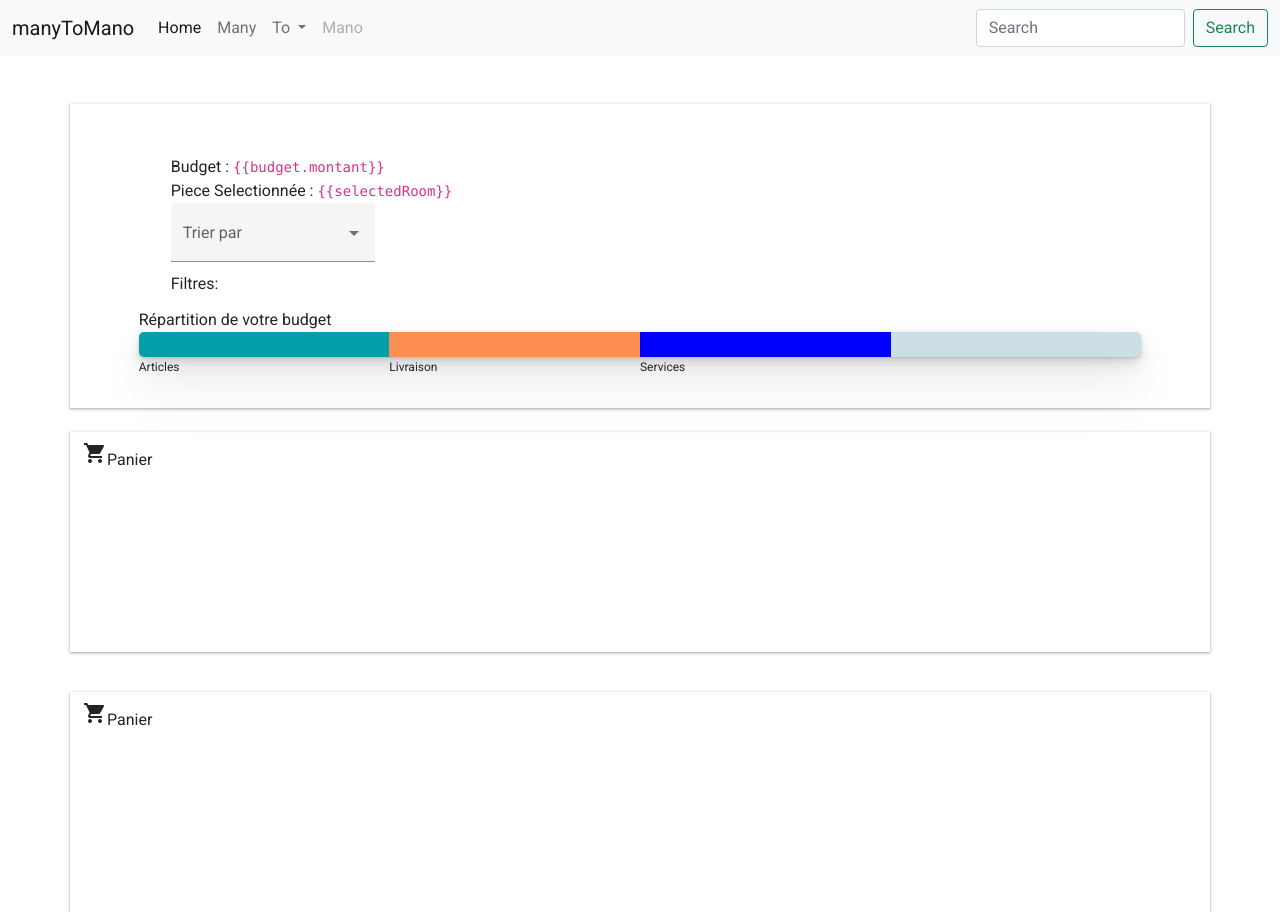
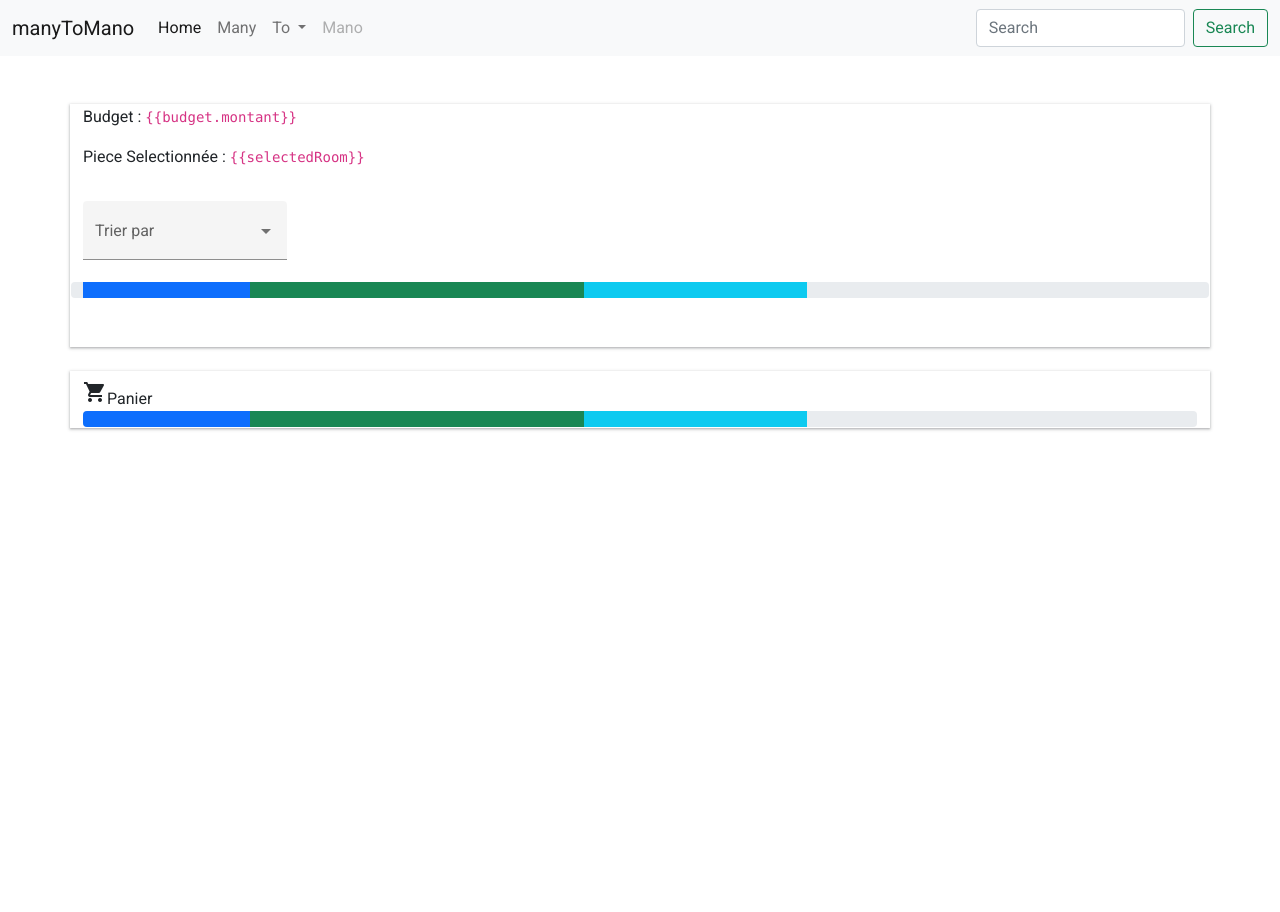
Before and after one commit to BeerusHakaishin/ManyToMano-FRONT, an Angular app: page / in a window 1280 px wide. After the commit the page ends 800 px from the top, so only its background shows below. Built offline with nearby package versions, Linux system fonts and the light colour scheme.

Commit message:
progressbar

```diff
--- a/src/app/dashboard/dashboard.component.html
+++ b/src/app/dashboard/dashboard.component.html
@@ -1,26 +1,10 @@
-<div class="container">
-<div class="barContainer" ng-controller="AppCtrl">
-    <div class="pb-4">
-        <ul>
-            <li>Budget : <code ng-non-bindable>{{"{{budget.montant}}"}}</code></li>
-            <li>Piece Selectionnée : <code ng-non-bindable>{{"{{selectedRoom}}"}}</code></li>
-            <li class="text-right">
-                <!-- <mat-form-field class="example-chip-list" appearance="fill">
-                    <mat-label>Trier Par :</mat-label>
-                    <mat-chip-list #chipList aria-label="Fruit selection">
-                      <mat-chip *ngFor="let fruit of fruits" (removed)="remove(fruit)">
-                        {{fruit.name}}
-                        <button matChipRemove>
-                          <mat-icon>cancel</mat-icon>
-                        </button>
-                      </mat-chip>
-                      <input placeholder="Nouveau tag..."
-                             [matChipInputFor]="chipList"
-                             [matChipInputSeparatorKeyCodes]="separatorKeysCodes"
-                             [matChipInputAddOnBlur]="addOnBlur"
-                             (matChipInputTokenEnd)="add($event)">
-                    </mat-chip-list>
-                  </mat-form-field> -->
+<div class="container pb-5">
+  <div class="row">
+    <p>Budget : <code ng-non-bindable>{{"{{budget.montant}}"}}</code></p>
+    <p>Piece Selectionnée : <code ng-non-bindable>{{"{{selectedRoom}}"}}</code></p>
+    <br>
+
+    <div class="d-flex pt-3">
       <mat-form-field appearance="fill">
         <mat-label>Trier par</mat-label>
         <mat-select [(value)]="selected">
@@ -29,34 +13,49 @@
           <mat-option value="En soldes">En soldes</mat-option>
         </mat-select>
       </mat-form-field>
+      {{selected}}
+    </div>
 
-                  <p>Filtres: {{selected}}</p>
-            </li>
-        </ul>
+
+    <div class="progress">
+      <div class="progress-bar" role="progressbar" style="width: 15%" aria-valuenow="15" aria-valuemin="0" aria-valuemax="100"></div>
+      <div class="progress-bar bg-success" role="progressbar" style="width: 30%" aria-valuenow="30" aria-valuemin="0" aria-valuemax="100"></div>
+      <div class="progress-bar bg-info" role="progressbar" style="width: 20%" aria-valuenow="20" aria-valuemin="0" aria-valuemax="100"></div>
     </div>
-    <div><p>Répartition de votre budget</p></div>
-    <div class="slider">
-      <!-- <div><p>Répartition de votre budget</p></div>   -->
+
+
   </div>
-    <div class="bar">
-      <div class="blue"></div>
-      <div class="green"></div>
-      <div class="yellow"></div>
-      <div class="red"></div>
   </div>
-    <div class="value">
-      <div><p>Articles</p></div>
-      <div><p>Livraison</p></div>
-      <div><p>Services</p></div>
-      <!-- <div><p>Pot de vin</p></div> -->
+
+<div class="container mt-4 pt-2">
+    <mat-icon>local_grocery_store</mat-icon>Panier
+    <div class="progress">
+      <div class="progress-bar" role="progressbar" style="width: 15%" aria-valuenow="15" aria-valuemin="0" aria-valuemax="100"></div>
+      <div class="progress-bar bg-success" role="progressbar" style="width: 30%" aria-valuenow="30" aria-valuemin="0" aria-valuemax="100"></div>
+      <div class="progress-bar bg-info" role="progressbar" style="width: 20%" aria-valuenow="20" aria-valuemin="0" aria-valuemax="100"></div>
+    </div>
+</div>
+
+
+<!-- <div class="container pb-5">
+<div class="row">
+  <p>Budget : <code ng-non-bindable>{{"{{budget.montant}}"}}</code></p>
+  <p>Piece Selectionnée : <code ng-non-bindable>{{"{{selectedRoom}}"}}</code></p>
+  <br>
+  <div class="d-flex pt-3">
+    <mat-form-field appearance="fill">
+      <mat-label>Trier par</mat-label>
+      <mat-select [(value)]="selected">
+        <mat-option>Aucun</mat-option>
+        <mat-option value="Frais de port Gratuit">Frais de port gratuit</mat-option>
+        <mat-option value="En soldes">En soldes</mat-option>
+      </mat-select>
+    </mat-form-field>
+    <div class="progress">
+      <div class="progress-bar" role="progressbar" style="width: 15%" aria-valuenow="15" aria-valuemin="0" aria-valuemax="100"></div>
+      <div class="progress-bar bg-success" role="progressbar" style="width: 30%" aria-valuenow="30" aria-valuemin="0" aria-valuemax="100"></div>
+      <div class="progress-bar bg-info" role="progressbar" style="width: 20%" aria-valuenow="20" aria-valuemin="0" aria-valuemax="100"></div>
     </div>
   </div>
 </div>
-
-<div class="container panier mt-4 pt-2">
-    <mat-icon>local_grocery_store</mat-icon>Panier
-</div>
-
-<div class="container panier mt-4 pt-2">
-    <mat-icon>local_grocery_store</mat-icon>Panier
-</div>
+</div> -->
--- a/src/app/dashboard/dashboard.component.scss
+++ b/src/app/dashboard/dashboard.component.scss
@@ -1,82 +1,13 @@
-*{
-    margin: 0;
-    -webkit-margin-before: 0px;
-    -webkit-margin-after: 0px;
-  }
+
 
   .container{
       border: 1px solid rgba(255, 255, 255, 0);
-      display: block;
-      margin-left: auto;
-      margin-right: auto ;
+
+
       box-shadow: rgba(60, 64, 67, 0.3) 0px 1px 2px 0px, rgba(60, 64, 67, 0.15) 0px 1px 3px 1px;
   }
 
-  .panier{
-    height:220px;
-    margin-bottom: 40px ;
-  }
 
-  .barContainer{
-    // position: relative;
-    width: 90%;
-    margin: 50px auto;
-    .bar{
-      height: 25px;
-      background-color: rgb(204, 222, 230);
-      border-radius: 5px;
-      overflow: hidden;
-      box-shadow: rgba(0, 0, 0, 0.07) 0px 1px 2px, rgba(0, 0, 0, 0.07) 0px 2px 4px, rgba(0, 0, 0, 0.07) 0px 4px 8px, rgba(0, 0, 0, 0.07) 0px 8px 16px, rgba(0, 0, 0, 0.07) 0px 16px 32px, rgba(0, 0, 0, 0.07) 0px 32px 64px;;
-      div{
-        width: 25%;
-        height: 100%;
-        float:left;
-      }
-      .blue{
-        background-color: rgb(3, 159, 171);
-      }
-      .green{
-        background-color: rgb(252, 142, 82);
-      }
-      .yellow{
-        background-color: rgb(0, 0, 255);
-      }
-      // .red{
-      //   background-color: red;
-      // }
-    }
-    .value{
-      div{
-        width: 25%;
-        height: 100%;
-        float:left;
-        font-size: 12px;
-        line-height: 20px;
-      }
-    }
-    .slider{
-      div{
-        // width: 45%;
-        height: 100%;
-        font-size: 12px;
-        line-height: 20px;
-        position: absolute;
-        // background: rgba(#000, 0.5);
-        p{
-          position: absolute;
-          right: 0;
-          top: -20px
-        }
-      }
-    }
-    li{
-        list-style-type: none;
-    }
-    .text-right{
-
-        line-height: 0;
-    }
-  }
 
   .example-chip-list {
     width: 100%;
--- a/src/app/dashboard/dashboard.component.ts
+++ b/src/app/dashboard/dashboard.component.ts
@@ -1,9 +1,4 @@
 import { Component, OnInit } from '@angular/core';
-import {COMMA, ENTER} from '@angular/cdk/keycodes';
-import {MatChipInputEvent} from '@angular/material/chips';
-
-
-import { Fruit } from './fruit.model';
 
 @Component({
   selector: 'app-dashboard',
@@ -13,29 +8,6 @@ import { Fruit } from './fruit.model';
 export class DashboardComponent implements OnInit {
   selected = '';
 
-  addOnBlur = true;
-  readonly separatorKeysCodes = [ENTER, COMMA] as const;
-  fruits: Fruit[] = [{name: 'Frais de port gratuit'}, {name: 'Couleur'}];
-
-  add(event: MatChipInputEvent): void {
-    const value = (event.value || '').trim();
-
-    // Add our fruit
-    if (value) {
-      this.fruits.push({name: value});
-    }
-
-    // Clear the input value
-    event.chipInput!.clear();
-  }
-
-  remove(fruit: Fruit): void {
-    const index = this.fruits.indexOf(fruit);
-
-    if (index >= 0) {
-      this.fruits.splice(index, 1);
-    }
-  }
   ngOnInit(): void {
   }
 
--- a/src/app/dashboard/fruit.model.ts
+++ /dev/null
@@ -1,3 +0,0 @@
-export class Fruit {
-    name!: string;
-}
```
Lines whose indentation alone changed are shown as unchanged.
